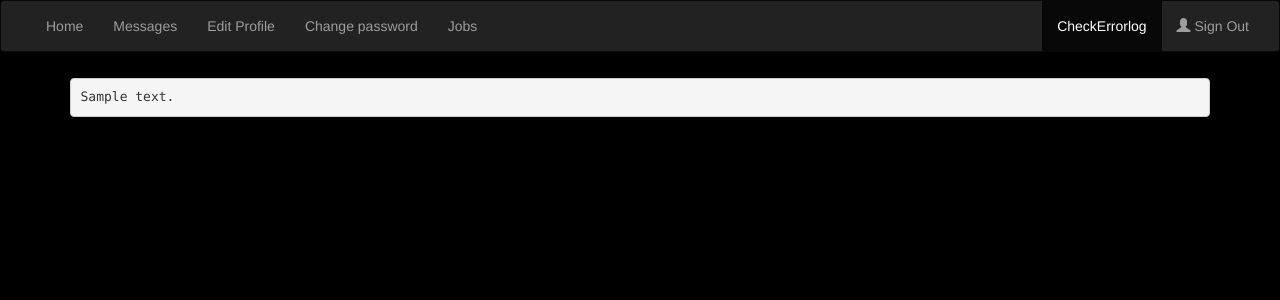
After one commit to nibir8/FindMyEmployer, a Flask app: template templates/Errorlog.html in a window 1280 px wide. The commit adds this page. Shown: the top 300 px of the page. Run offline with Flask 2, Linux system fonts and the light colour scheme; the template is opened without the code that fills it: most values are stand-ins (such as "Sample title", 1, 10 or a date in 2020); some libraries are stand-ins or nearby versions.

Commit message:
Added Error logging UI

```diff
--- a/Databaselayer.py
+++ b/Databaselayer.py
@@ -109,7 +109,7 @@ class Databaselayer_FetchUserData(IFtechProfileDetails):
         try:
             with sqlite3.connect('database.db') as conn:
                 cur = conn.cursor()
-                cur.execute("SELECT userId, email, firstName, lastName, address1, address2, zipcode, city, state, country, phone FROM users WHERE email = '" + myemail + "'")
+                cur.execute("SELECT userId, email, firstName, lastName, address1, address2, zipcode, city, state, country, phone FROM jobs WHERE email = '" + myemail + "'")
                 profileData = cur.fetchone()
         except:
             con.rollback()
@@ -124,7 +124,7 @@ class Databaselayer_InsertJob(IInsertJobDetails):
             with sqlite3.connect('database.db') as con:
 
                     cur = con.cursor()
-                    cur.execute('INSERT INTO jobs (jobId,companyName,title,manager,location,jobDetails) VALUES (?, ?, ?, ?, ?, ?)', (jobId,companyName,title,manager,location,jobDetails))
+                    cur.execute('INSERT INTO users (jobId,companyName,title,manager,location,jobDetails) VALUES (?, ?, ?, ?, ?, ?)', (jobId,companyName,title,manager,location,jobDetails))
                     con.commit()
                     msg = "Job Added Successfully"
         except:
--- /dev/null
+++ b/templates/Errorlog.html
@@ -0,0 +1,43 @@
+<!DOCTYPE HTML>
+<html>
+    <head>
+        <title>Group15</title>
+        <script src="https://code.jquery.com/jquery-1.11.1.min.js"></script>
+        <link href="https://netdna.bootstrapcdn.com/bootstrap/3.1.0/css/bootstrap.min.css" rel="stylesheet" id="bootstrap-css">
+        <script src="https://netdna.bootstrapcdn.com/bootstrap/3.1.0/js/bootstrap.min.js"></script>
+        <link href="https://netdna.bootstrapcdn.com/font-awesome/4.0.3/css/font-awesome.css" rel="stylesheet">
+        <link rel="stylesheet" href={{ url_for('static', filename='css/home_style.css') }} />
+    </head>
+    <body>
+      <nav class="navbar navbar-inverse">
+        <div class="container-fluid">
+          <div class="navbar-header">
+            <button type="button" class="navbar-toggle" data-toggle="collapse" data-target="#myNavbar">
+              <span class="icon-bar"></span>
+              <span class="icon-bar"></span>
+              <span class="icon-bar"></span>
+            </button>
+            <a class="navbar-brand" href="#"></a>
+          </div>
+          <div class="collapse navbar-collapse" id="myNavbar">
+            <ul class="nav navbar-nav">
+              <li><a href="#">Home</a></li>
+              <li><a href="#">Messages</a></li>
+              <li>  <a href="/account/profile/edit">Edit Profile</a></li>
+              <li><a href="/account/profile/changePassword">Change password</a></li>
+              <li><a href="/addJobs">Jobs</a></li>
+            </ul>
+            <ul class="nav navbar-nav navbar-right">
+                <li class="active"><a href="/checkUserErrorLog"></span> CheckErrorlog</a></li>
+              <li><a href="/logout"><span class="glyphicon glyphicon-user"></span> Sign Out</a></li>
+            </ul>
+          </div>
+        </div>
+      </nav>
+
+        <div style="margin-top:2%;" class="container">
+          <pre>{{ content }}</pre>
+        </div>
+
+    </body>
+</html>
--- a/templates/Profile2.html
+++ b/templates/Profile2.html
@@ -37,6 +37,7 @@
                         <li><a href="/addJobs">Jobs</a></li>
                     </ul>
                     <ul class="nav navbar-nav navbar-right">
+                            <li><a href="/checkUserErrorLog"></span> CheckErrorlog</a></li>
                         <li><a href="/logout"><span class="glyphicon glyphicon-user"></span> Sign Out</a></li>
                     </ul>
                 </div>
--- a/templates/changePassword.html
+++ b/templates/changePassword.html
@@ -28,6 +28,7 @@
                         <li><a href="/addJobs">Jobs</a></li>
                     </ul>
                     <ul class="nav navbar-nav navbar-right">
+                        <li><a href="/checkUserErrorLog"></span> CheckErrorlog</a></li>
                         <li><a href="/logout"><span class="glyphicon glyphicon-user"></span> Sign Out</a></li>
                     </ul>
                 </div>
--- a/templates/editProfile.html
+++ b/templates/editProfile.html
@@ -27,6 +27,7 @@
                         <li><a href="/addJobs">Jobs</a></li>
                     </ul>
                     <ul class="nav navbar-nav navbar-right">
+                        <li><a href="/checkUserErrorLog"></span> CheckErrorlog</a></li>
                         <li><a href="/logout"><span class="glyphicon glyphicon-user"></span> Sign Out</a></li>
                     </ul>
                 </div>
--- a/templates/home.html
+++ b/templates/home.html
@@ -25,6 +25,7 @@
                         <li><a href="/registerationForm">Register</a></li>
                     </ul>
                     <ul class="nav navbar-nav navbar-right">
+
                         <li><a href="#"><span class="glyphicon glyphicon-user"></span> Group 15</a></li>
                     </ul>
                 </div>
--- a/templates/jobs.html
+++ b/templates/jobs.html
@@ -27,6 +27,7 @@
                         <li class="active"><a href="/addJobs">Jobs</a></li>
                     </ul>
                     <ul class="nav navbar-nav navbar-right">
+                        <li><a href="/checkUserErrorLog"></span> CheckErrorlog</a></li>
                         <li><a href="/logout"><span class="glyphicon glyphicon-user"></span> Sign Out</a></li>
                     </ul>
                 </div>
```
Also changed, not shown: 1 other file.
